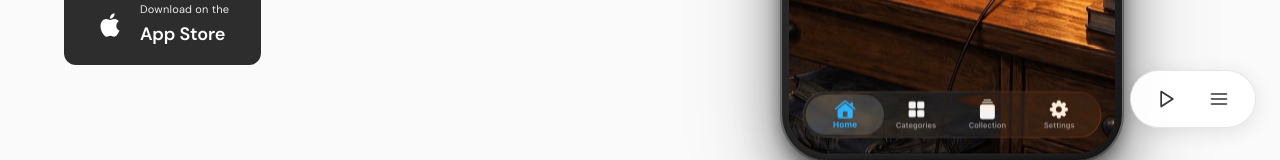
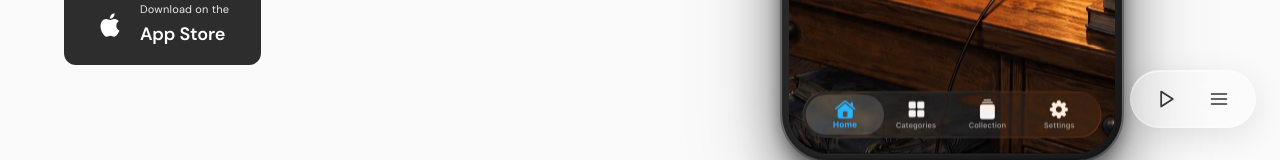
Before and after one commit to Tonyyeahx/Business-Website, a React (Vite) app: page / in a window 1280 px wide. Shown: the part 648-808 px from the top of the page. Built offline with nearby package versions, Linux system fonts and the light colour scheme; a web font is replaced by a local one.

Commit message:
glass effect

```diff
--- a/src/components/BackgroundMusic.css
+++ b/src/components/BackgroundMusic.css
@@ -10,13 +10,36 @@
   display: flex;
   align-items: center;
   gap: 12px;
-  background: rgba(255, 255, 255, 0.95);
-  backdrop-filter: blur(10px);
-  border: 1px solid rgba(0, 0, 0, 0.1);
+  background: rgba(255, 255, 255, 0.25);
+  backdrop-filter: blur(20px) saturate(180%);
+  -webkit-backdrop-filter: blur(20px) saturate(180%);
+  border: 1px solid rgba(255, 255, 255, 0.3);
   border-radius: 50px;
   padding: 8px 16px;
-  box-shadow: 0 4px 20px rgba(0, 0, 0, 0.1);
+  box-shadow:
+    0 8px 32px rgba(0, 0, 0, 0.1),
+    inset 0 1px 0 rgba(255, 255, 255, 0.5),
+    inset 0 -1px 0 rgba(255, 255, 255, 0.2);
   transition: all 0.3s ease;
+  position: relative;
+}
+
+.background-music__controls::before {
+  content: '';
+  position: absolute;
+  top: 0;
+  left: 0;
+  right: 0;
+  bottom: 0;
+  border-radius: 50px;
+  background: linear-gradient(
+    135deg,
+    rgba(255, 255, 255, 0.1) 0%,
+    rgba(255, 255, 255, 0.05) 50%,
+    rgba(255, 255, 255, 0.1) 100%
+  );
+  pointer-events: none;
+  z-index: -1;
 }
 
 .background-music--expanded .background-music__controls {
@@ -38,6 +61,8 @@
   border-radius: 50%;
   width: 40px;
   height: 40px;
+  position: relative;
+  z-index: 1;
 }
 
 .background-music__toggle:hover,
@@ -79,6 +104,8 @@
   width: 0;
   overflow: hidden;
   transition: all 0.3s ease;
+  position: relative;
+  z-index: 1;
 }
 
 .background-music--expanded .background-music__track-info {
@@ -97,8 +124,21 @@
 /* Dark mode support */
 @media (prefers-color-scheme: dark) {
   .background-music__controls {
-    background: rgba(30, 30, 30, 0.95);
-    border-color: rgba(255, 255, 255, 0.1);
+    background: rgba(20, 20, 20, 0.3);
+    border-color: rgba(255, 255, 255, 0.15);
+    box-shadow:
+      0 8px 32px rgba(0, 0, 0, 0.3),
+      inset 0 1px 0 rgba(255, 255, 255, 0.1),
+      inset 0 -1px 0 rgba(255, 255, 255, 0.05);
+  }
+
+  .background-music__controls::before {
+    background: linear-gradient(
+      135deg,
+      rgba(255, 255, 255, 0.05) 0%,
+      rgba(255, 255, 255, 0.02) 50%,
+      rgba(255, 255, 255, 0.05) 100%
+    );
   }
 
   .background-music__toggle,
```
